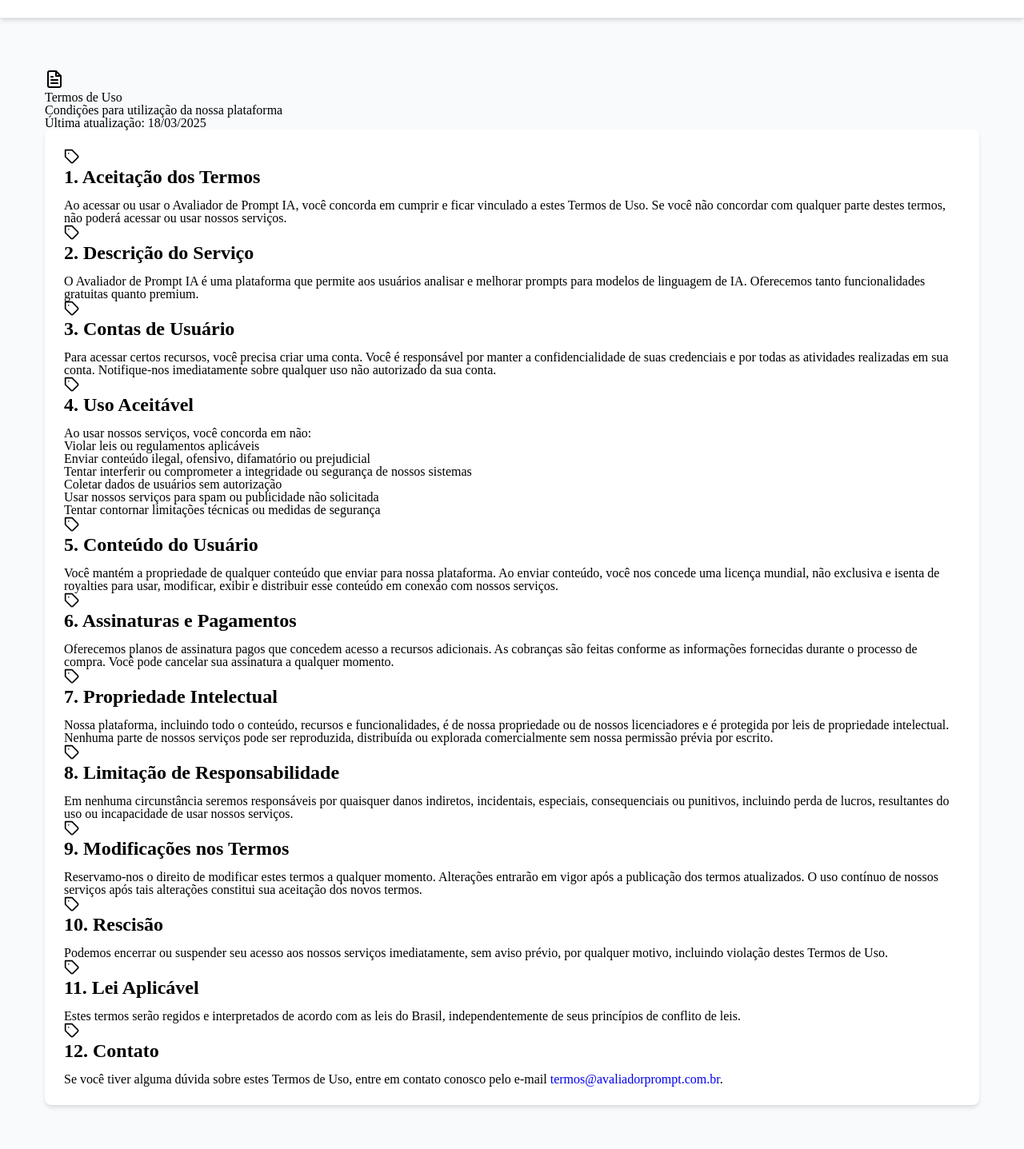
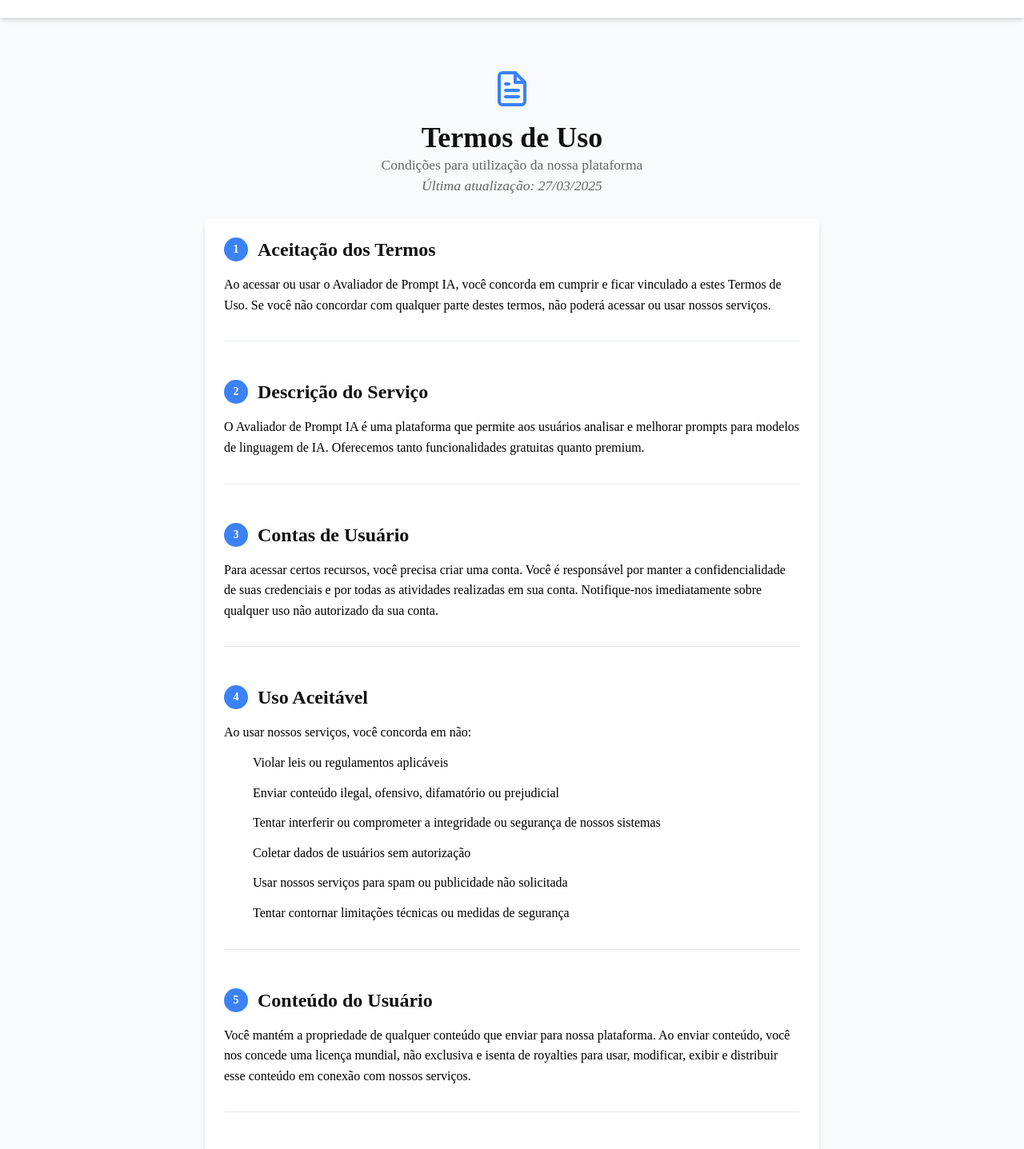
Before and after one commit to Donotavio/Avaliador-de-Prompt-IA, a React (Create React App) app in the folder frontend/: page /terms in a window 1280 px wide. Shown: the part 62-1499 px from the top of the page at 80% size. Built offline with nearby package versions, Linux system fonts and the light colour scheme.

Commit message:
Corrige endereço de e-mail de contato e adiciona estilos para seções de política e termos nas páginas de Privacidade e Contato.

```diff
--- a/frontend/src/pages/ContactPage.tsx
+++ b/frontend/src/pages/ContactPage.tsx
@@ -147,7 +147,7 @@
 
               <div className="contact-info-line">
                 <EmailIcon />
-                <a href="mailto:contato@avaliadorprompt.com">contato@avaliadorprompt.com.br</a>
+                <a href="mailto:contato@avaliadorprompt.com">contato@avaliadorprompt.com</a>
               </div>
 
               <div className="mt-4">
--- a/frontend/src/pages/PrivacyPage.tsx
+++ b/frontend/src/pages/PrivacyPage.tsx
@@ -9,30 +9,26 @@
     </svg>
   );
 
-  // Ícone para seções
-  const SectionIcon = () => (
-    <svg xmlns="http://www.w3.org/2000/svg" width="20" height="20" viewBox="0 0 24 24" fill="none" stroke="currentColor" strokeWidth="2" strokeLinecap="round" strokeLinejoin="round">
-      <circle cx="12" cy="12" r="10"></circle>
-      <line x1="12" y1="16" x2="12" y2="12"></line>
-      <line x1="12" y1="8" x2="12.01" y2="8"></line>
-    </svg>
+  // Ícone para seções numeradas
+  const NumberIcon = ({ number }: { number: number }) => (
+    <div className="section-number">{number}</div>
   );
 
   return (
-    <div className="container page-container">
-      <div className="policy-header text-center">
+    <div className="policy-page">
+      <div className="policy-header">
         <ShieldIcon />
-        <h1 className="main-title">Política de Privacidade</h1>
-        <p className="subtitle">Como protegemos e utilizamos suas informações</p>
-        <p className="last-updated">Última atualização: {new Date().toLocaleDateString('pt-BR')}</p>
+        <h1>Política de Privacidade</h1>
+        <p>Como protegemos e utilizamos suas informações</p>
+        <p className="last-updated">Última atualização: 27/03/2025</p>
       </div>
 
-      <Card className="policy-card">
+      <Card>
         <div className="policy-content">
           <div className="policy-section">
             <div className="section-header">
-              <SectionIcon />
-              <h2 className="section-title">1. Introdução</h2>
+              <NumberIcon number={1} />
+              <h2>Introdução</h2>
             </div>
             <p>
               Bem-vindo à Política de Privacidade do Avaliador de Prompt IA. Este documento explica como coletamos,
@@ -45,8 +41,8 @@
 
           <div className="policy-section">
             <div className="section-header">
-              <SectionIcon />
-              <h2 className="section-title">2. Informações que Coletamos</h2>
+              <NumberIcon number={2} />
+              <h2>Informações que Coletamos</h2>
             </div>
             <p>Podemos coletar os seguintes tipos de informações:</p>
             <ul className="policy-list">
@@ -59,8 +55,8 @@
 
           <div className="policy-section">
             <div className="section-header">
-              <SectionIcon />
-              <h2 className="section-title">3. Como Utilizamos suas Informações</h2>
+              <NumberIcon number={3} />
+              <h2>Como Utilizamos suas Informações</h2>
             </div>
             <p>Utilizamos suas informações para:</p>
             <ul className="policy-list">
@@ -75,8 +71,8 @@
 
           <div className="policy-section">
             <div className="section-header">
-              <SectionIcon />
-              <h2 className="section-title">4. Compartilhamento de Informações</h2>
+              <NumberIcon number={4} />
+              <h2>Compartilhamento de Informações</h2>
             </div>
             <p>
               Não vendemos suas informações pessoais. Podemos compartilhar suas informações nas seguintes circunstâncias:
@@ -91,8 +87,8 @@
 
           <div className="policy-section">
             <div className="section-header">
-              <SectionIcon />
-              <h2 className="section-title">5. Segurança</h2>
+              <NumberIcon number={5} />
+              <h2>Segurança</h2>
             </div>
             <p>
               Implementamos medidas de segurança técnicas e organizacionais para proteger suas informações contra acesso não autorizado,
@@ -102,8 +98,8 @@
 
           <div className="policy-section">
             <div className="section-header">
-              <SectionIcon />
-              <h2 className="section-title">6. Seus Direitos</h2>
+              <NumberIcon number={6} />
+              <h2>Seus Direitos</h2>
             </div>
             <p>Dependendo da sua localização, você pode ter direitos relacionados aos seus dados pessoais, incluindo:</p>
             <ul className="policy-list">
@@ -116,8 +112,8 @@
 
           <div className="policy-section">
             <div className="section-header">
-              <SectionIcon />
-              <h2 className="section-title">7. Alterações nesta Política</h2>
+              <NumberIcon number={7} />
+              <h2>Alterações nesta Política</h2>
             </div>
             <p>
               Podemos atualizar esta política periodicamente. Publicaremos quaisquer alterações em nosso site e,
@@ -127,12 +123,12 @@
 
           <div className="policy-section">
             <div className="section-header">
-              <SectionIcon />
-              <h2 className="section-title">8. Contato</h2>
+              <NumberIcon number={8} />
+              <h2>Contato</h2>
             </div>
             <p>
               Se você tiver dúvidas ou preocupações sobre esta política ou nossas práticas de privacidade,
-              entre em contato conosco em <a href="mailto:privacidade@avaliadorprompt.com.br" className="contact-link">privacidade@avaliadorprompt.com.br</a>.
+              entre em contato conosco em <a href="mailto:contato@avaliadorprompt.com">contato@avaliadorprompt.com</a>.
             </p>
           </div>
         </div>
--- a/frontend/src/pages/TermsPage.tsx
+++ b/frontend/src/pages/TermsPage.tsx
@@ -13,29 +13,26 @@
     </svg>
   );
 
-  // Ícone para seções
-  const SectionIcon = () => (
-    <svg xmlns="http://www.w3.org/2000/svg" width="20" height="20" viewBox="0 0 24 24" fill="none" stroke="currentColor" strokeWidth="2" strokeLinecap="round" strokeLinejoin="round">
-      <path d="M20.59 13.41l-7.17 7.17a2 2 0 0 1-2.83 0L2 12V2h10l8.59 8.59a2 2 0 0 1 0 2.82z"></path>
-      <line x1="7" y1="7" x2="7.01" y2="7"></line>
-    </svg>
+  // Ícone para seções numeradas
+  const NumberIcon = ({ number }: { number: number }) => (
+    <div className="section-number">{number}</div>
   );
 
   return (
-    <div className="container page-container">
-      <div className="policy-header text-center">
+    <div className="policy-page">
+      <div className="policy-header">
         <DocumentIcon />
-        <h1 className="main-title">Termos de Uso</h1>
-        <p className="subtitle">Condições para utilização da nossa plataforma</p>
-        <p className="last-updated">Última atualização: {new Date().toLocaleDateString('pt-BR')}</p>
+        <h1>Termos de Uso</h1>
+        <p>Condições para utilização da nossa plataforma</p>
+        <p className="last-updated">Última atualização: 27/03/2025</p>
       </div>
 
-      <Card className="policy-card">
+      <Card>
         <div className="policy-content">
           <div className="policy-section">
             <div className="section-header">
-              <SectionIcon />
-              <h2 className="section-title">1. Aceitação dos Termos</h2>
+              <NumberIcon number={1} />
+              <h2>Aceitação dos Termos</h2>
             </div>
             <p>
               Ao acessar ou usar o Avaliador de Prompt IA, você concorda em cumprir e ficar vinculado a estes Termos de Uso.
@@ -45,8 +42,8 @@
 
           <div className="policy-section">
             <div className="section-header">
-              <SectionIcon />
-              <h2 className="section-title">2. Descrição do Serviço</h2>
+              <NumberIcon number={2} />
+              <h2>Descrição do Serviço</h2>
             </div>
             <p>
               O Avaliador de Prompt IA é uma plataforma que permite aos usuários analisar e melhorar prompts para modelos
@@ -56,8 +53,8 @@
 
           <div className="policy-section">
             <div className="section-header">
-              <SectionIcon />
-              <h2 className="section-title">3. Contas de Usuário</h2>
+              <NumberIcon number={3} />
+              <h2>Contas de Usuário</h2>
             </div>
             <p>
               Para acessar certos recursos, você precisa criar uma conta. Você é responsável por manter a confidencialidade
@@ -68,8 +65,8 @@
 
           <div className="policy-section">
             <div className="section-header">
-              <SectionIcon />
-              <h2 className="section-title">4. Uso Aceitável</h2>
+              <NumberIcon number={4} />
+              <h2>Uso Aceitável</h2>
             </div>
             <p>Ao usar nossos serviços, você concorda em não:</p>
             <ul className="policy-list">
@@ -84,8 +81,8 @@
 
           <div className="policy-section">
             <div className="section-header">
-              <SectionIcon />
-              <h2 className="section-title">5. Conteúdo do Usuário</h2>
+              <NumberIcon number={5} />
+              <h2>Conteúdo do Usuário</h2>
             </div>
             <p>
               Você mantém a propriedade de qualquer conteúdo que enviar para nossa plataforma. Ao enviar conteúdo,
@@ -96,8 +93,8 @@
 
           <div className="policy-section">
             <div className="section-header">
-              <SectionIcon />
-              <h2 className="section-title">6. Assinaturas e Pagamentos</h2>
+              <NumberIcon number={6} />
+              <h2>Assinaturas e Pagamentos</h2>
             </div>
             <p>
               Oferecemos planos de assinatura pagos que concedem acesso a recursos adicionais. As cobranças são feitas
@@ -107,8 +104,8 @@
 
           <div className="policy-section">
             <div className="section-header">
-              <SectionIcon />
-              <h2 className="section-title">7. Propriedade Intelectual</h2>
+              <NumberIcon number={7} />
+              <h2>Propriedade Intelectual</h2>
             </div>
             <p>
               Nossa plataforma, incluindo todo o conteúdo, recursos e funcionalidades, é de nossa propriedade ou de nossos
@@ -119,8 +116,8 @@
 
           <div className="policy-section">
             <div className="section-header">
-              <SectionIcon />
-              <h2 className="section-title">8. Limitação de Responsabilidade</h2>
+              <NumberIcon number={8} />
+              <h2>Limitação de Responsabilidade</h2>
             </div>
             <p>
               Em nenhuma circunstância seremos responsáveis por quaisquer danos indiretos, incidentais, especiais,
@@ -130,8 +127,8 @@
 
           <div className="policy-section">
             <div className="section-header">
-              <SectionIcon />
-              <h2 className="section-title">9. Modificações nos Termos</h2>
+              <NumberIcon number={9} />
+              <h2>Modificações nos Termos</h2>
             </div>
             <p>
               Reservamo-nos o direito de modificar estes termos a qualquer momento. Alterações entrarão em vigor após a
@@ -142,8 +139,8 @@
 
           <div className="policy-section">
             <div className="section-header">
-              <SectionIcon />
-              <h2 className="section-title">10. Rescisão</h2>
+              <NumberIcon number={10} />
+              <h2>Rescisão</h2>
             </div>
             <p>
               Podemos encerrar ou suspender seu acesso aos nossos serviços imediatamente, sem aviso prévio, por qualquer
@@ -153,8 +150,8 @@
 
           <div className="policy-section">
             <div className="section-header">
-              <SectionIcon />
-              <h2 className="section-title">11. Lei Aplicável</h2>
+              <NumberIcon number={11} />
+              <h2>Lei Aplicável</h2>
             </div>
             <p>
               Estes termos serão regidos e interpretados de acordo com as leis do Brasil, independentemente de seus
@@ -164,12 +161,12 @@
 
           <div className="policy-section">
             <div className="section-header">
-              <SectionIcon />
-              <h2 className="section-title">12. Contato</h2>
+              <NumberIcon number={12} />
+              <h2>Contato</h2>
             </div>
             <p>
               Se você tiver alguma dúvida sobre estes Termos de Uso, entre em contato conosco pelo e-mail
-              <a href="mailto:termos@avaliadorprompt.com.br" className="contact-link"> termos@avaliadorprompt.com.br</a>.
+              <a href="mailto:contato@avaliadorprompt.com"> contato@avaliadorprompt.com</a>.
             </p>
           </div>
         </div>
--- a/frontend/src/styles/main.css
+++ b/frontend/src/styles/main.css
@@ -1880,3 +1880,145 @@
     font-size: 1.75rem;
   }
 }
+
+/* Estilos para páginas de política e termos */
+.policy-section {
+  margin-bottom: 2rem;
+  padding-bottom: 2rem;
+  border-bottom: 1px solid #e5e7eb;
+}
+
+.policy-section:last-child {
+  margin-bottom: 0;
+  padding-bottom: 0;
+  border-bottom: none;
+}
+
+.policy-header {
+  margin-bottom: 2rem;
+  text-align: center;
+}
+
+.policy-header svg {
+  width: 48px;
+  height: 48px;
+  color: #3b82f6;
+  margin-bottom: 1rem;
+}
+
+.policy-header h1 {
+  font-size: 2.25rem;
+  font-weight: 700;
+  margin-bottom: 0.5rem;
+  color: #111;
+}
+
+.policy-header p {
+  font-size: 1.1rem;
+  color: #666;
+  margin-top: 0.5rem;
+}
+
+.section-header {
+  display: flex;
+  align-items: center;
+  margin-bottom: 1rem;
+  gap: 0.75rem;
+}
+
+.section-header svg {
+  color: #3b82f6;
+  flex-shrink: 0;
+  width: 24px;
+  height: 24px;
+}
+
+.section-header h2 {
+  font-size: 1.5rem;
+  font-weight: 600;
+  color: #111;
+  margin: 0;
+}
+
+.policy-card {
+  margin-bottom: 3rem;
+  background-color: white;
+  border-radius: 0.5rem;
+  box-shadow: 0 4px 6px rgba(0, 0, 0, 0.1);
+  padding: 2rem;
+}
+
+.policy-list {
+  margin-left: 1.75rem;
+  margin-top: 0.75rem;
+}
+
+.policy-list li {
+  margin-bottom: 0.75rem;
+  position: relative;
+  padding-left: 0.5rem;
+  line-height: 1.6;
+}
+
+.policy-list li:last-child {
+  margin-bottom: 0;
+}
+
+.last-updated {
+  font-style: italic;
+  color: #6b7280;
+  font-size: 0.9rem;
+  margin-top: 0.5rem;
+}
+
+.policy-content {
+  display: flex;
+  flex-direction: column;
+  gap: 1rem;
+}
+
+.policy-content p {
+  line-height: 1.6;
+  margin: 0;
+}
+
+@media (max-width: 768px) {
+  .policy-header svg {
+    width: 40px;
+    height: 40px;
+  }
+
+  .policy-header h1 {
+    font-size: 1.75rem;
+  }
+
+  .section-header h2 {
+    font-size: 1.25rem;
+  }
+
+  .policy-section {
+    padding-bottom: 1.5rem;
+    margin-bottom: 1.5rem;
+  }
+}
+
+/* O círculo numerado para as seções de política */
+.section-number {
+  display: flex;
+  align-items: center;
+  justify-content: center;
+  width: 30px;
+  height: 30px;
+  border-radius: 50%;
+  background-color: #3b82f6;
+  color: white;
+  font-weight: 600;
+  font-size: 0.875rem;
+}
+
+/* Estilo para a página de política */
+.policy-page {
+  max-width: 800px;
+  margin: 0 auto;
+  padding: 2rem 1rem;
+}
```
